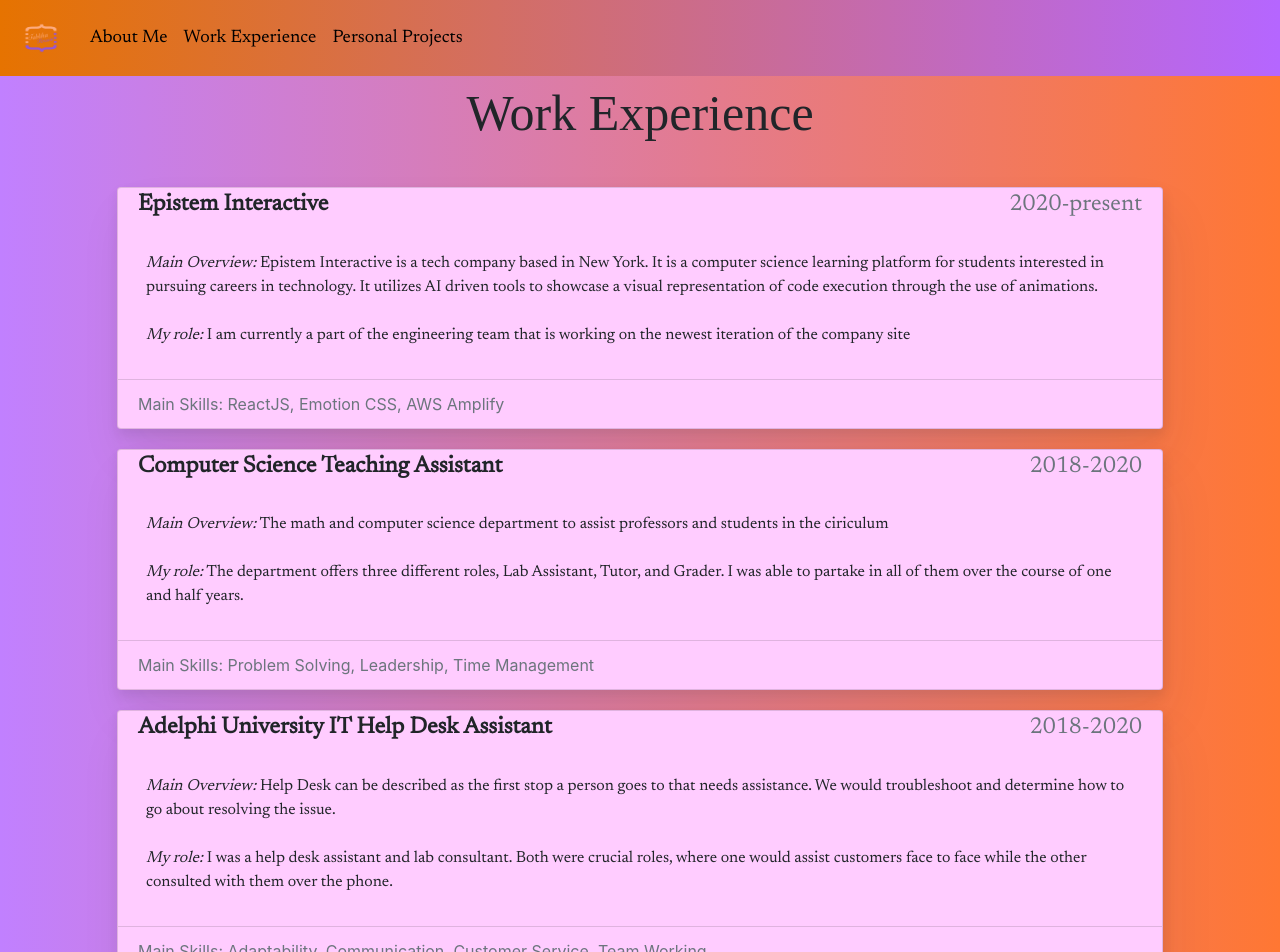
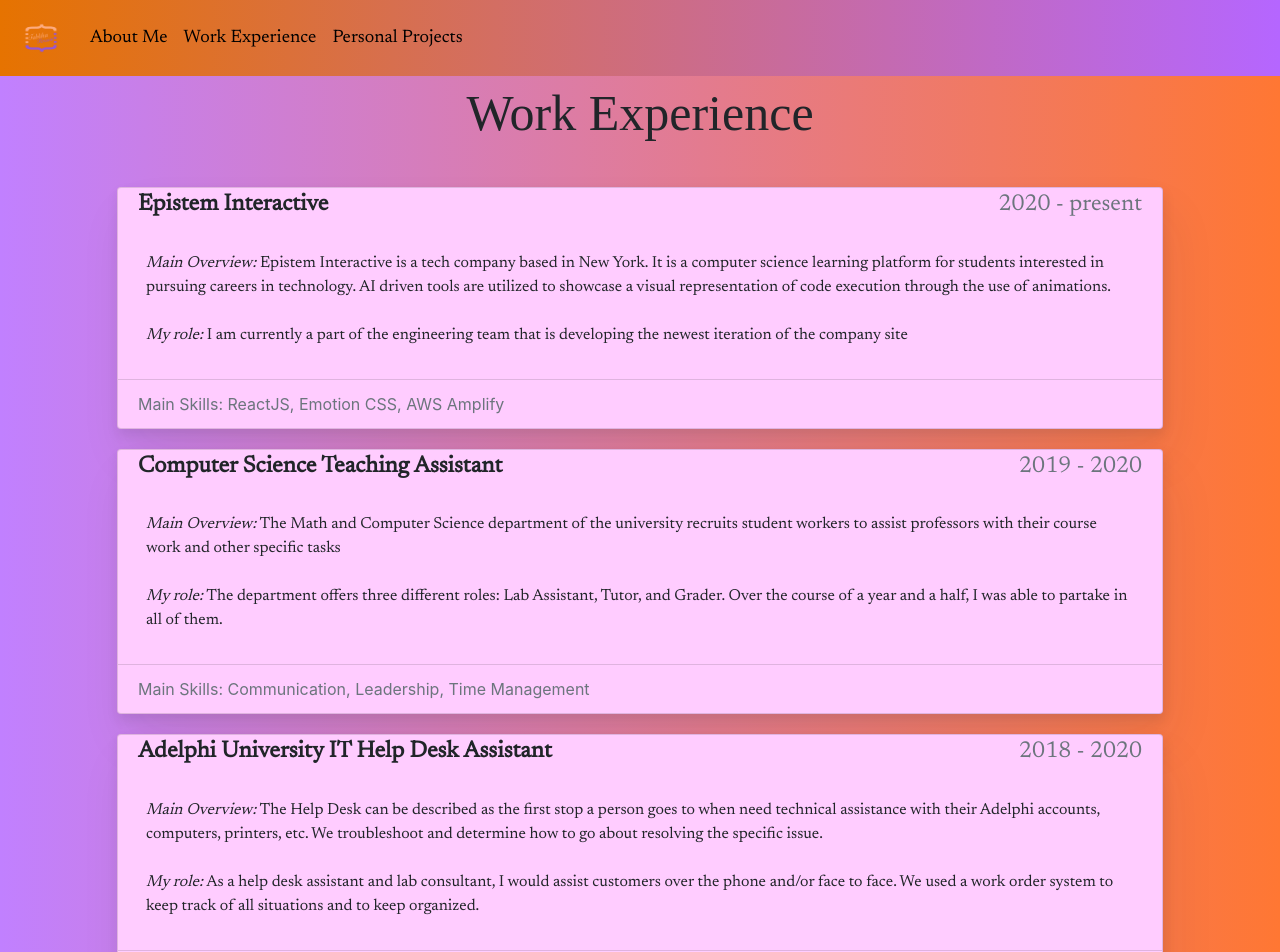
Before and after one commit to FablihaHossain/portfolio, a Next.js app: page /experience in a window 1280 px wide. Shown: the top 952 px of the page. Built offline with nearby package versions, Linux system fonts and the light colour scheme; a small style sheet from the web is missing; a web font is replaced by a local one.

Commit message:
double checked experience page

```diff
--- a/components/ExperienceCard.jsx
+++ b/components/ExperienceCard.jsx
@@ -1,6 +1,6 @@
 import React from 'react';
 import styled from '@emotion/styled';
-import { Button, Collapse, Card, CardBody, CardTitle, CardFooter, Row } from 'reactstrap';
+import { Card, CardBody, CardTitle, CardFooter } from 'reactstrap';
 
 const StyledCard = styled(Card)({
     marginBottom: '20px',
@@ -49,7 +49,7 @@
     paddingRight: '20px'
 });
 
-export default function ExperienceCard({ job, details, myRole, duration, skills }) {
+const ExperienceCard = ({ job, details, myRole, duration, skills }) => {
     return (
         <>
             <StyledCard>
@@ -73,3 +73,5 @@
         </>
     )
 }
+
+export default ExperienceCard;
--- a/pages/experience.js
+++ b/pages/experience.js
@@ -23,28 +23,27 @@
                 <ExperienceCard
                     job='Epistem Interactive'
                     details="Epistem Interactive is a tech company based in New York. It is a computer science learning
-                    platform for students interested in pursuing careers in technology. It utilizes AI driven tools to showcase a visual representation of
+                    platform for students interested in pursuing careers in technology. AI driven tools are utilized to showcase a visual representation of
                     code execution through the use of animations."
-                    myRole="I am currently a part of the engineering team that is working on the newest iteration of the company site"
-                    duration='2020-present'
+                    myRole="I am currently a part of the engineering team that is developing the newest iteration of the company site"
+                    duration='2020 - present'
                     skills="ReactJS, Emotion CSS, AWS Amplify"
                 ></ExperienceCard>
                 <ExperienceCard
                     job='Computer Science Teaching Assistant'
-                    details="The math and computer science department to assist professors and students in the ciriculum"
-                    myRole="The department offers three different roles, Lab Assistant, Tutor, and Grader. I was able to partake in all of them
-                    over the course of one and half years."
-                    duration='2018-2020'
-                    skills="Problem Solving, Leadership, Time Management"
+                    details="The Math and Computer Science department of the university recruits student workers to assist professors with their course work and other specific tasks"
+                    myRole="The department offers three different roles: Lab Assistant, Tutor, and Grader. Over the course of a year and a half, I was able to partake in all of them."
+                    duration='2019 - 2020'
+                    skills="Communication, Leadership, Time Management"
                 ></ExperienceCard>
                 <ExperienceCard
                     job='Adelphi University IT Help Desk Assistant'
-                    details="Help Desk can be described as the first stop a person goes to that needs assistance.
-                    We would troubleshoot and determine how to go about resolving the issue."
-                    myRole="I was a help desk assistant and lab consultant. Both were crucial roles, where one would assist customers face to face while the
-                    other consulted with them over the phone."
-                    duration='2018-2020'
-                    skills="Adaptability, Communication, Customer Service, Team Working"
+                    details="The Help Desk can be described as the first stop a person goes to when need technical assistance with their Adelphi accounts, computers, printers, etc. We troubleshoot
+                    and determine how to go about resolving the specific issue."
+                    myRole="As a help desk assistant and lab consultant, I would assist customers over the phone and/or face to face. We used a work order system to keep track of all situations
+                    and to keep organized."
+                    duration='2018 - 2020'
+                    skills="Adaptability, Customer Service, Team Working, Problem Solving"
                 ></ExperienceCard>
             </Jumbo>
         </>
```
